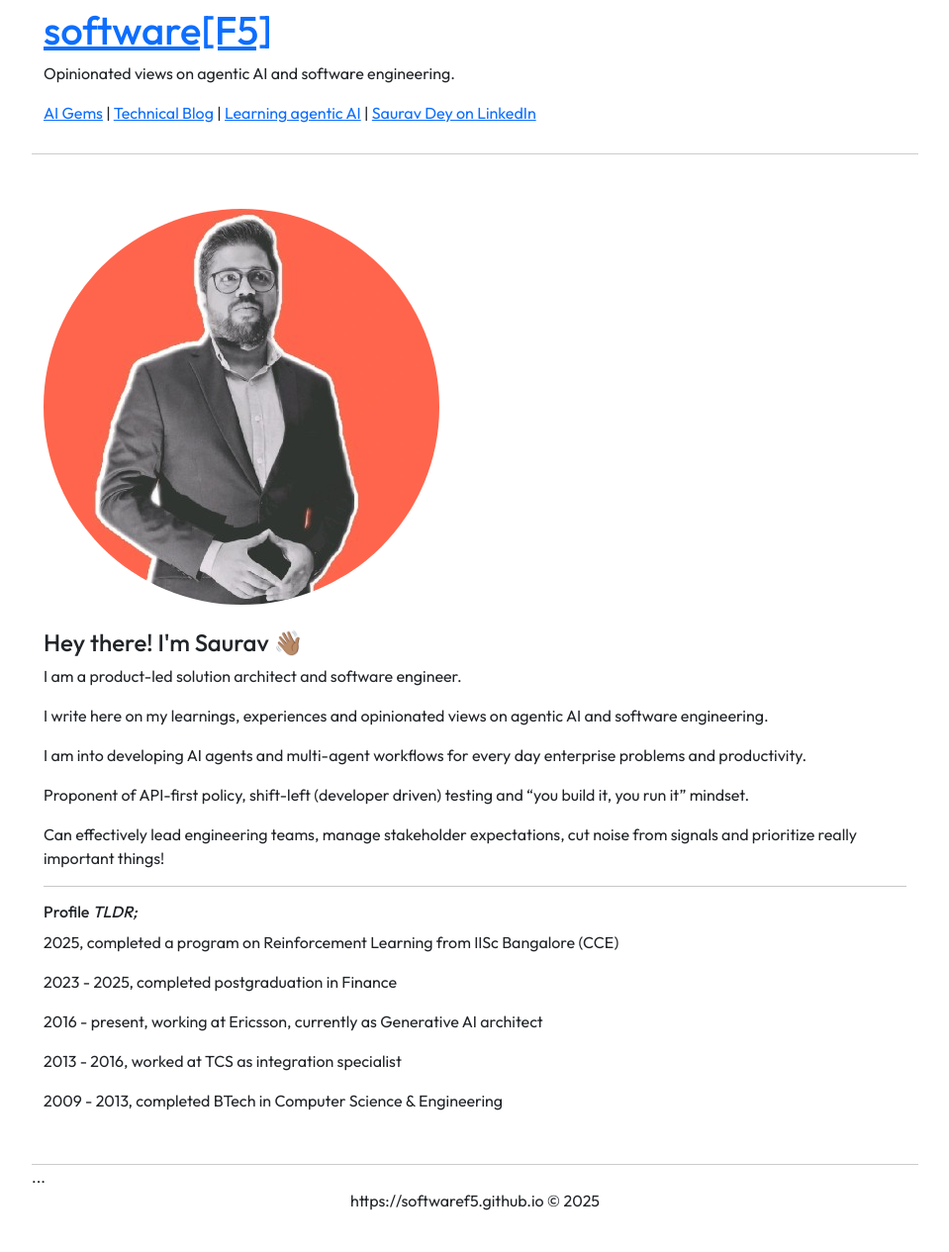
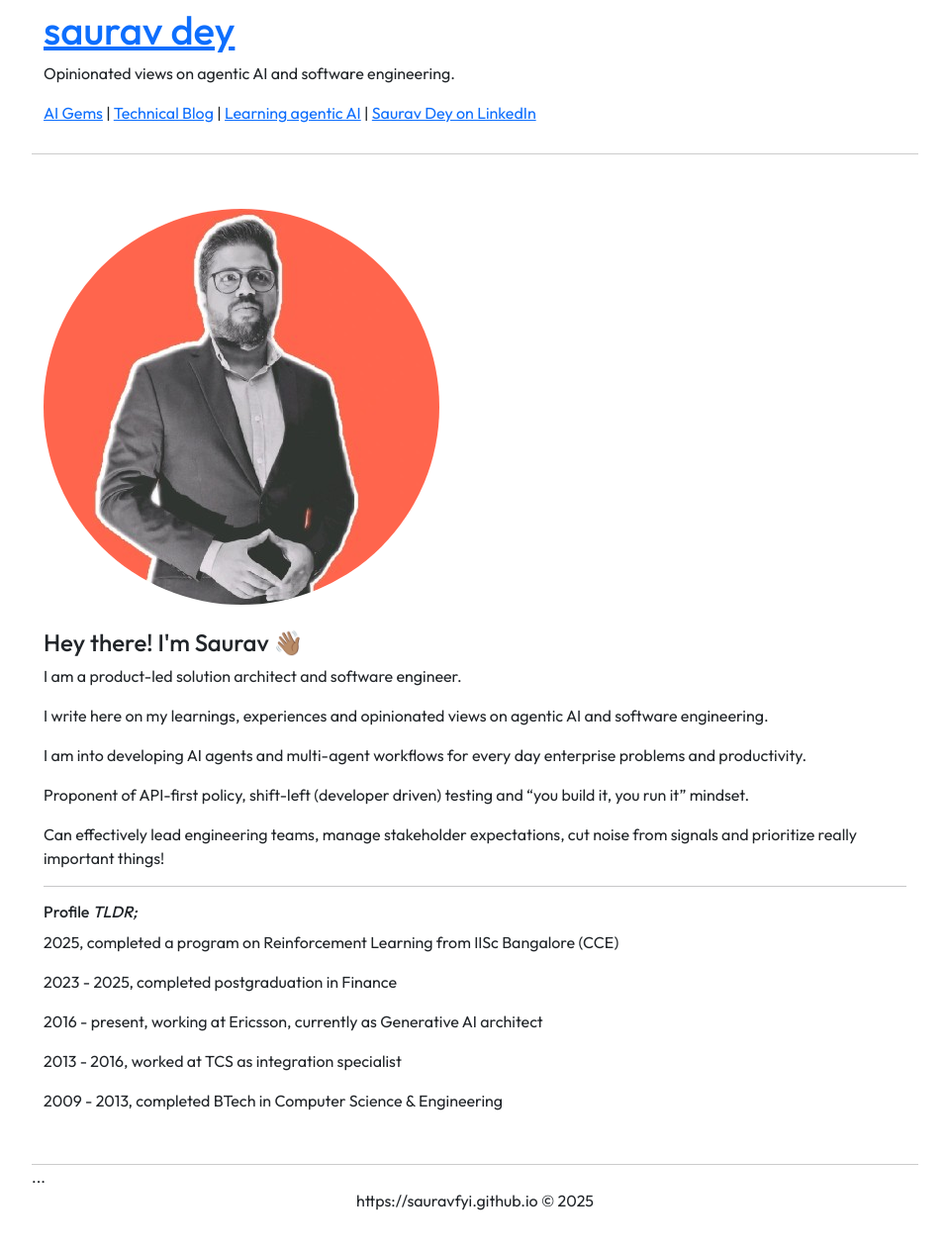
Before and after one commit to coffeeml/coffeeml.github.io, a Jekyll site: the page built from index.markdown, in a window 1280 px wide. Shown: the whole page at 99% size, without its empty margins (160-1119 px from the left). Built offline with Jekyll 4.4.1, drawn with Linux system fonts in a browser that asks for light colours; nearby versions of some CDN libraries.

Commit message:
Update _config.yml

```diff
--- a/_config.yml
+++ b/_config.yml
@@ -1,9 +1,9 @@
 # Site settings
-title: software[F5]
+title: saurav dey
 email:
 description: Opinionated views on agentic AI and software engineering.
 baseurl: ""
-url: "https://softwaref5.github.io"
+url: "https://sauravfyi.github.io"
 linkedin_username:
 github_username:
 twitter_username:
```
